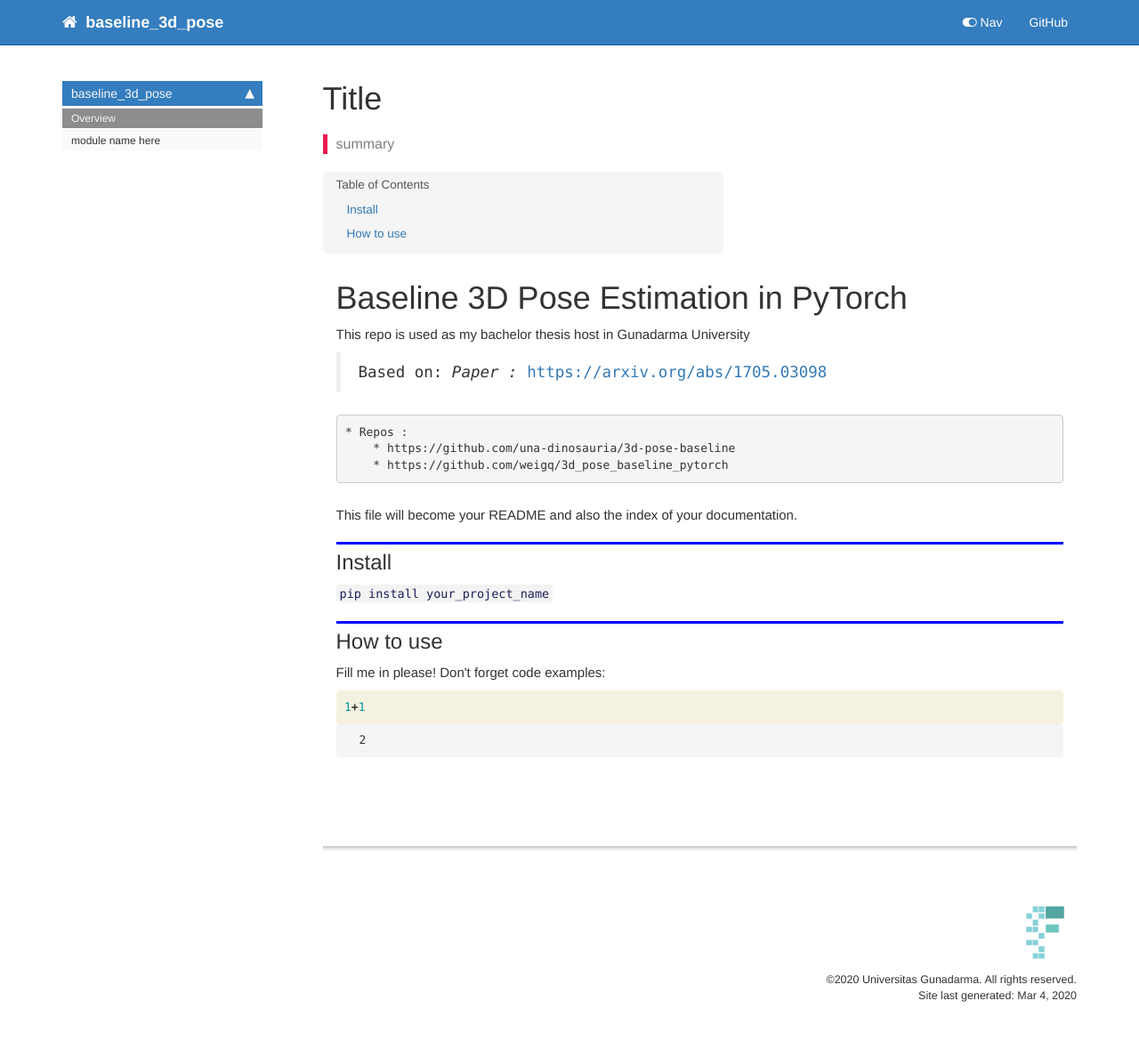
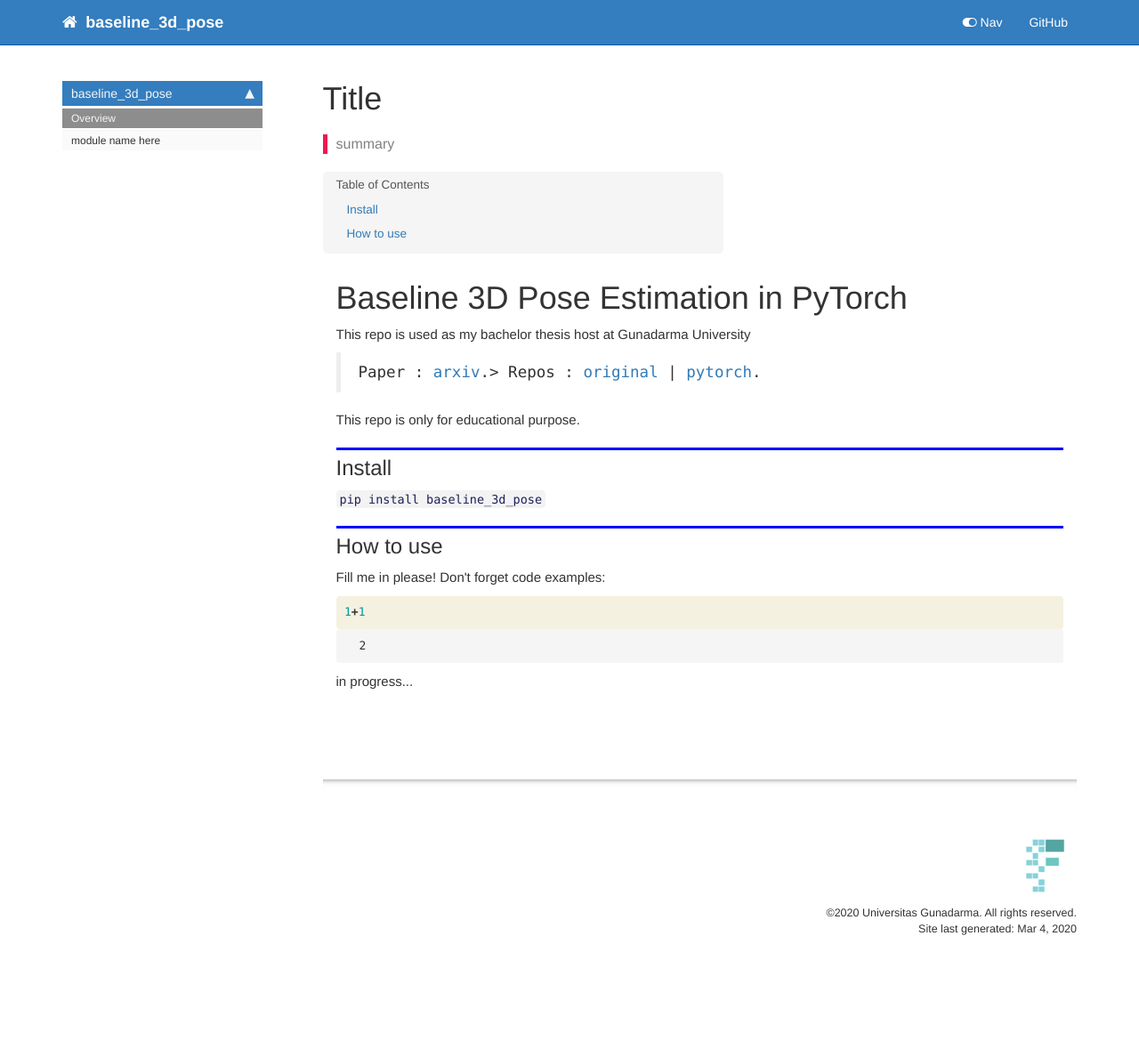
Before and after one commit to denilson020898/baseline_3d_pose, a Jekyll site: the page built from docs/index.html, in a window 1280 px wide. Shown: the whole page at 89% size. Built offline with Jekyll 4.4.1, drawn with Linux system fonts in a browser that asks for light colours; nearby versions of some CDN libraries; comment, search, counter and statistics services are not loaded; after the commit the page ends 1104 px from its top, so only the background shows below that.

Commit message:
fill index and generate readme

```diff
--- a/docs/index.html
+++ b/docs/index.html
@@ -24,20 +24,16 @@ summary: "summary"
 </div>
 <div class="cell border-box-sizing text_cell rendered"><div class="inner_cell">
 <div class="text_cell_render border-box-sizing rendered_html">
-<h1 id="Baseline-3D-Pose-Estimation-in-PyTorch">Baseline 3D Pose Estimation in PyTorch<a class="anchor-link" href="#Baseline-3D-Pose-Estimation-in-PyTorch">&#182;</a></h1><p>This repo is used as my bachelor thesis host in Gunadarma University</p>
-<blockquote><p>Based on: <em> Paper :         </em> <a href="https://arxiv.org/abs/1705.03098">https://arxiv.org/abs/1705.03098</a></p>
+<h1 id="Baseline-3D-Pose-Estimation-in-PyTorch">Baseline 3D Pose Estimation in PyTorch<a class="anchor-link" href="#Baseline-3D-Pose-Estimation-in-PyTorch">&#182;</a></h1><p>This repo is used as my bachelor thesis host at Gunadarma University</p>
+<blockquote><p>Paper : <a href="https://arxiv.org/abs/1705.03098">arxiv</a>.&gt; Repos : <a href="https://github.com/una-dinosauria/3d-pose-baseline">original</a> | <a href="https://github.com/weigq/3d_pose_baseline_pytorch">pytorch</a>.</p>
 </blockquote>
-
-<pre><code>* Repos :
-    * https://github.com/una-dinosauria/3d-pose-baseline
-    * https://github.com/weigq/3d_pose_baseline_pytorch</code></pre>
 
 </div>
 </div>
 </div>
 <div class="cell border-box-sizing text_cell rendered"><div class="inner_cell">
 <div class="text_cell_render border-box-sizing rendered_html">
-<p>This file will become your README and also the index of your documentation.</p>
+<p>This repo is only for educational purpose.</p>
 
 </div>
 </div>
@@ -50,7 +46,7 @@ summary: "summary"
 </div>
 <div class="cell border-box-sizing text_cell rendered"><div class="inner_cell">
 <div class="text_cell_render border-box-sizing rendered_html">
-<p><code>pip install your_project_name</code></p>
+<p><code>pip install baseline_3d_pose</code></p>
 
 </div>
 </div>
@@ -97,4 +93,11 @@ summary: "summary"
 </div>
 
 </div>
+<div class="cell border-box-sizing text_cell rendered"><div class="inner_cell">
+<div class="text_cell_render border-box-sizing rendered_html">
+<p>in progress...</p>
+
 </div>
+</div>
+</div>
+</div>
```
Also changed, not shown: README.md, 1 other file.
